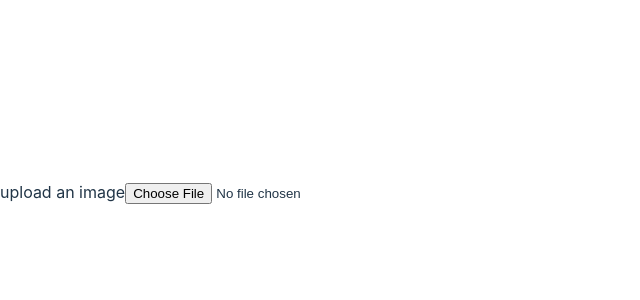
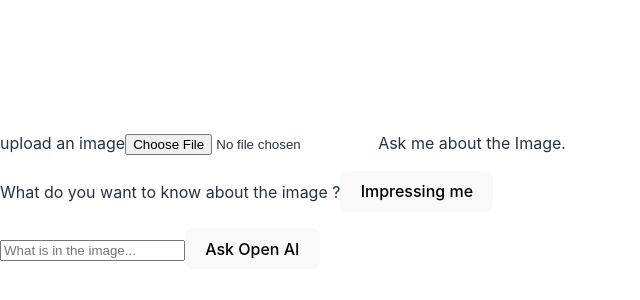
Before and after one commit to ahmed82/react-open-ai, a React (Vite) app: page / in a window 1280 px wide. Shown: the part 208-508 px from the top of the page, without its empty margins (0-640 px from the left). Built offline with nearby package versions, Linux system fonts and the light colour scheme.

Commit message:
add the Open AI call and enhance the application for getting the image and push it to anylsis

```diff
--- a/src/App.tsx
+++ b/src/App.tsx
@@ -5,21 +5,108 @@ import { useState } from "react"
 const App = () => {
   //function App() {
   const [image, setImage] = useState(null)
+  const [value, setValue] = useState("")
+  const [response, setResponse] = useState("")
+  const [error, setError] = useState("")
 
-  const uploadImage = (e) => {
+  const surpriseOptions = [
+    'Does the image have a Dinosaur?',
+    'Is the image fabulously pink?',
+    'Does the image have funny phaces?'
+  ]
+
+  const impressing = () => {
+    const randomValue = surpriseOptions[Math.floor(Math.random() * surpriseOptions.length)]
+    setValue(randomValue)
+  }
+
+  const uploadImage = async (e) => {
     //console.log(e.target.files)
     const formData = new FormData()
     formData.append('fike', e.target.files[0])
     setImage(e.target.files[0])
     e.target.value = null
+    try {
+      const options = {
+        method: 'POST',
+        body: formData
+      }
+      const respose = await fetch('http://localhost:8000/upload', options)
+      const data = respose.json()
+      console.log(data)
+    } catch (err) {
+      console.log(err)
+      setError("Something didn't work! Please try again.")
+    }
+  }
+  console.log(value)
 
+  const analyzeImage = async () => {
+    setResponse("")
+    if (!image) {
+      setError("Error! Must have an image!")
+      return
+    }
+    try {
+
+      const options = {
+        method: "POST",
+        body: JSON.stringify({
+          message: value
+        }),
+        headers: {
+          "Content-Type": "application/json"
+        }
+      }
+      const response = await fetch("http://localhost:8000/openai", options)
+
+      console.log(response)
+
+    } catch (err) {
+      console.log(err)
+      setError("Something didn't work! Please try again.")
+
+    }
+  }
+
+  const clear = () => {
+    setImage(null)
+    setValue("")
+    setResponse("")
+    setError("")
   }
 
   return (
     <div className="app">
-      {image && <img src={URL.createObjectURL(image)} />}
-      <label htmlFor="files">upload an image</label>
-      <input onChange={uploadImage} id="files" accept="image/*" type="file" />
+      <section className="search-section">
+        <div className="image-container">
+          {image && <img src={URL.createObjectURL(image)} />}
+        </div>
+        <p className="extra-info">
+          <span>
+            <label htmlFor="files">upload an image</label>
+            <input onChange={uploadImage} id="files" accept="image/*" type="file" />
+          </span>
+          Ask me about the Image.
+        </p>
+        <p>
+          What do you want to know about the image ?
+          <button className="impressing" onClick={impressing} disabled={response}>Impressing me</button>
+        </p>
+        <div className="input-container">
+          <input
+            value={value}
+            placeholder="What is in the image..."
+            onChange={e => setValue(e.target.value)}
+          />
+          {(!response && !error) && <button onClick={analyzeImage}>Ask Open AI</button>}
+          {(response || error) && <button onClick={clear}>Clear</button>}
+        </div>
+        {error && <p>{error}</p>}
+        {response && <p className="answer">{response}</p>}
+      </section>
+
+
     </div>
   );
 }
```
Also changed, not shown: server.js (+34 -1 lines), package.json (line endings or trailing spaces).
